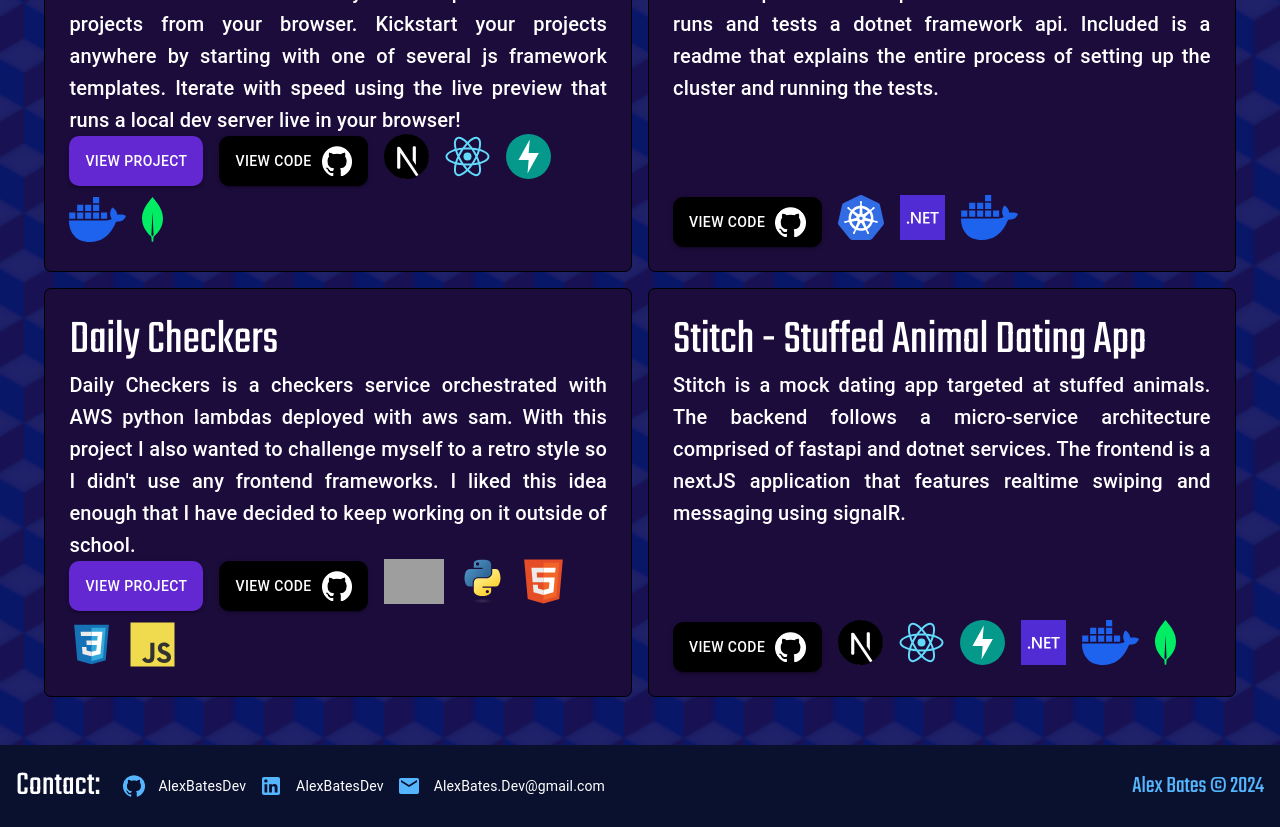
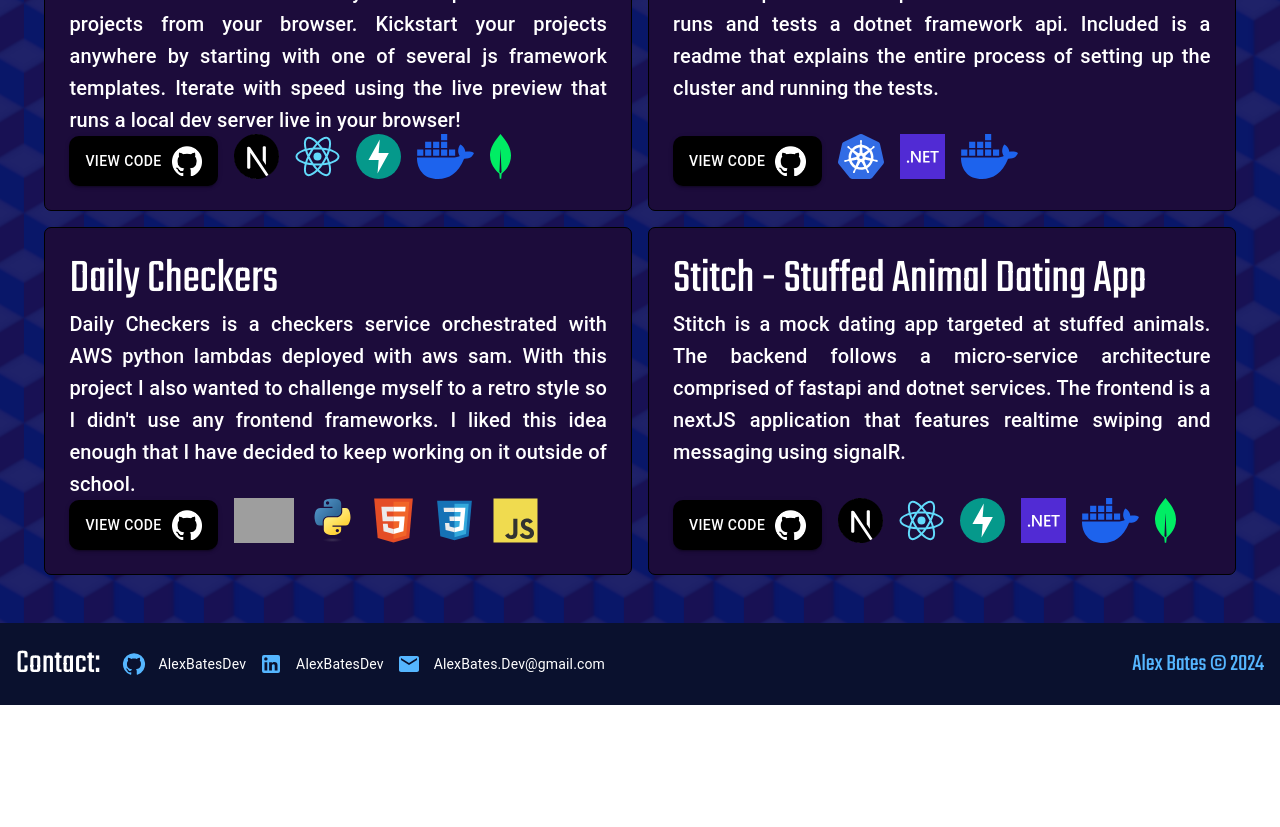
Before and after one commit to alexbatesdev/my-first-portfolio-site, a React (Vite) app: page / in a window 1280 px wide. Shown: the part 1860-2687 px from the top of the page. After the commit the page ends 2565 px from the top, so only its background shows below. Built offline with nearby package versions, Linux system fonts and the light colour scheme; grey boxes are pictures that could not be loaded.

Commit message:
remove project links for projects that have not been kept up on

```diff
--- a/src/components/ProjectList.jsx
+++ b/src/components/ProjectList.jsx
@@ -137,7 +137,7 @@ const ProjectList = () => {
             <Project
                 projectName='Webbie the Web IDE'
                 projectDescription='Webbie is a web IDE that lets you develop and share web projects from your browser. Kickstart your projects anywhere by starting with one of several js framework templates. Iterate with speed using the live preview that runs a local dev server live in your browser!'
-                projectLink='https://webbie-frontend.fly.dev'
+                projectLink=''
                 githubLink='https://github.com/alexbatesdev/Neumont-Capstone'
                 techIcons={[
                     '/next-js.svg',
@@ -161,7 +161,7 @@ const ProjectList = () => {
             <Project
                 projectName='Daily Checkers'
                 projectDescription="Daily Checkers is a checkers service orchestrated with AWS python lambdas deployed with aws sam. With this project I also wanted to challenge myself to a retro style so I didn't use any frontend frameworks. I liked this idea enough that I have decided to keep working on it outside of school."
-                projectLink='https://daily-checkers.nekoweb.org'
+                projectLink=''
                 githubLink='https://github.com/alexbatesdev/daily-checkers'
                 techIcons={[
                     '/aws.svg',
```
